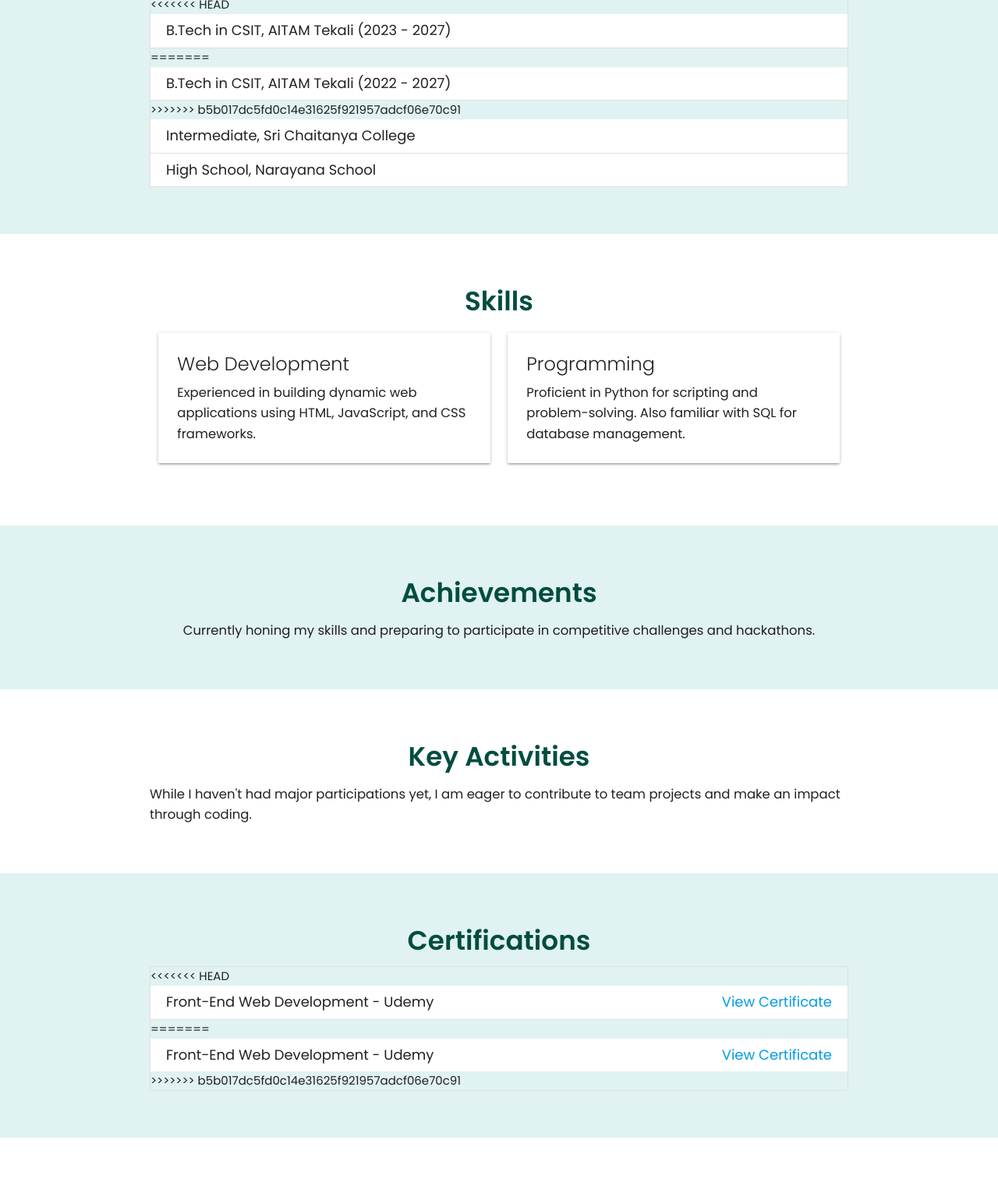
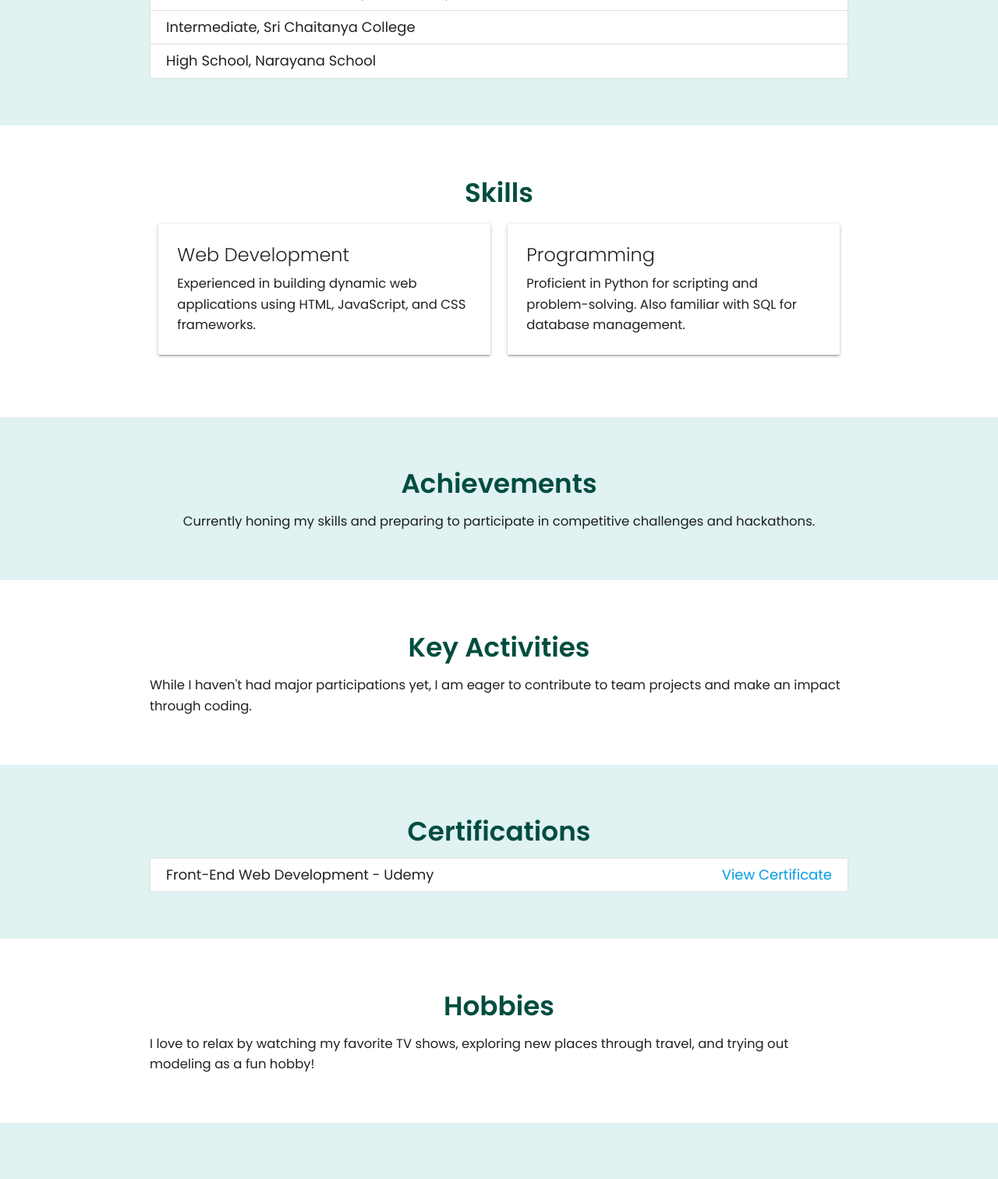
Before and after one commit to Sathwika1926/Portfolio, a plain HTML site: page index.html in a window 1280 px wide. Shown: the part 725-2237 px from the top of the page at 78% size. Drawn offline with nearby package versions, Linux system fonts and the light colour scheme.

Commit message:
version 2.0 index update

```diff
--- a/index.html
+++ b/index.html
@@ -5,10 +5,7 @@
     <meta charset="UTF-8">
     <meta name="viewport" content="width=device-width, initial-scale=1.0">
     <link rel="stylesheet" href="https://cdnjs.cloudflare.com/ajax/libs/materialize/1.0.0/css/materialize.min.css">
-<<<<<<< HEAD
     <link href="https://fonts.googleapis.com/icon?family=Material+Icons" rel="stylesheet">
-=======
->>>>>>> b5b017dc5fd0c14e31625f921957adcf06e70c91
     <link href="https://fonts.googleapis.com/css2?family=Poppins:wght@300;400;600&display=swap" rel="stylesheet">
     <link rel="stylesheet" href="style.css">
     <title>Sathwika's Portfolio</title>
@@ -57,11 +54,7 @@
         <div class="container">
             <h4 class="center-align">Education</h4>
             <ul class="collection">
-<<<<<<< HEAD
                 <li class="collection-item">B.Tech in CSIT, AITAM Tekali (2023 - 2027)</li>
-=======
-                <li class="collection-item">B.Tech in CSIT, AITAM Tekali (2022 - 2027)</li>
->>>>>>> b5b017dc5fd0c14e31625f921957adcf06e70c91
                 <li class="collection-item">Intermediate, Sri Chaitanya College</li>
                 <li class="collection-item">High School, Narayana School</li>
             </ul>
@@ -110,11 +103,7 @@
         <div class="container">
             <h4 class="center-align">Certifications</h4>
             <ul class="collection">
-<<<<<<< HEAD
                 <li class="collection-item">Front-End Web Development - Udemy <a href="https://www.udemy.com/course/foundations-of-front-end-development/" class="right" target="_blank">View Certificate</a></li>
-=======
-                <li class="collection-item">Front-End Web Development - Udemy <a href="#" class="right">View Certificate</a></li>
->>>>>>> b5b017dc5fd0c14e31625f921957adcf06e70c91
             </ul>
         </div>
     </section>
@@ -142,11 +131,8 @@
     <div class="container">&copy; 2024 Sathwika. All Rights Reserved.</div>
 </footer>
 
-<<<<<<< HEAD
 <!-- Scroll to Top Button -->
 <script src="script.js"></script>
-=======
->>>>>>> b5b017dc5fd0c14e31625f921957adcf06e70c91
 <script src="https://cdnjs.cloudflare.com/ajax/libs/materialize/1.0.0/js/materialize.min.js"></script>
 </body>
 </html>
```
